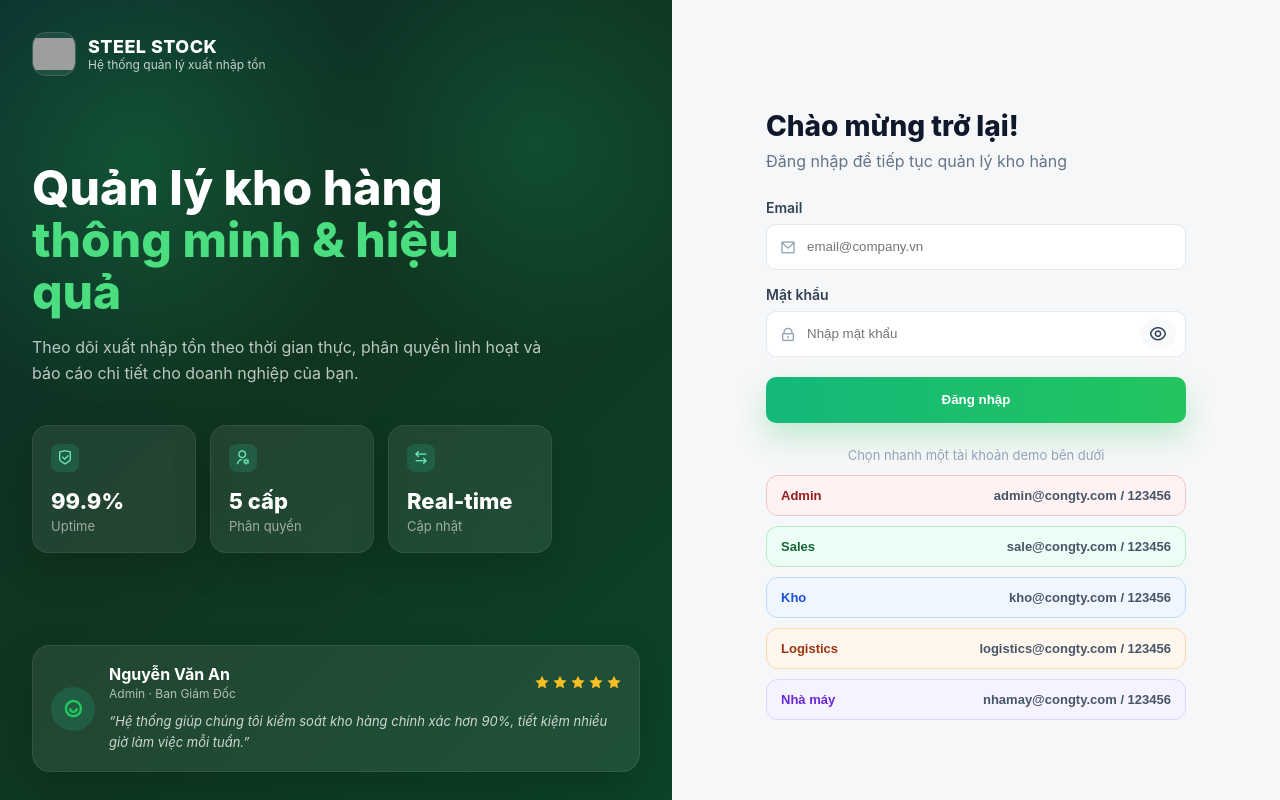
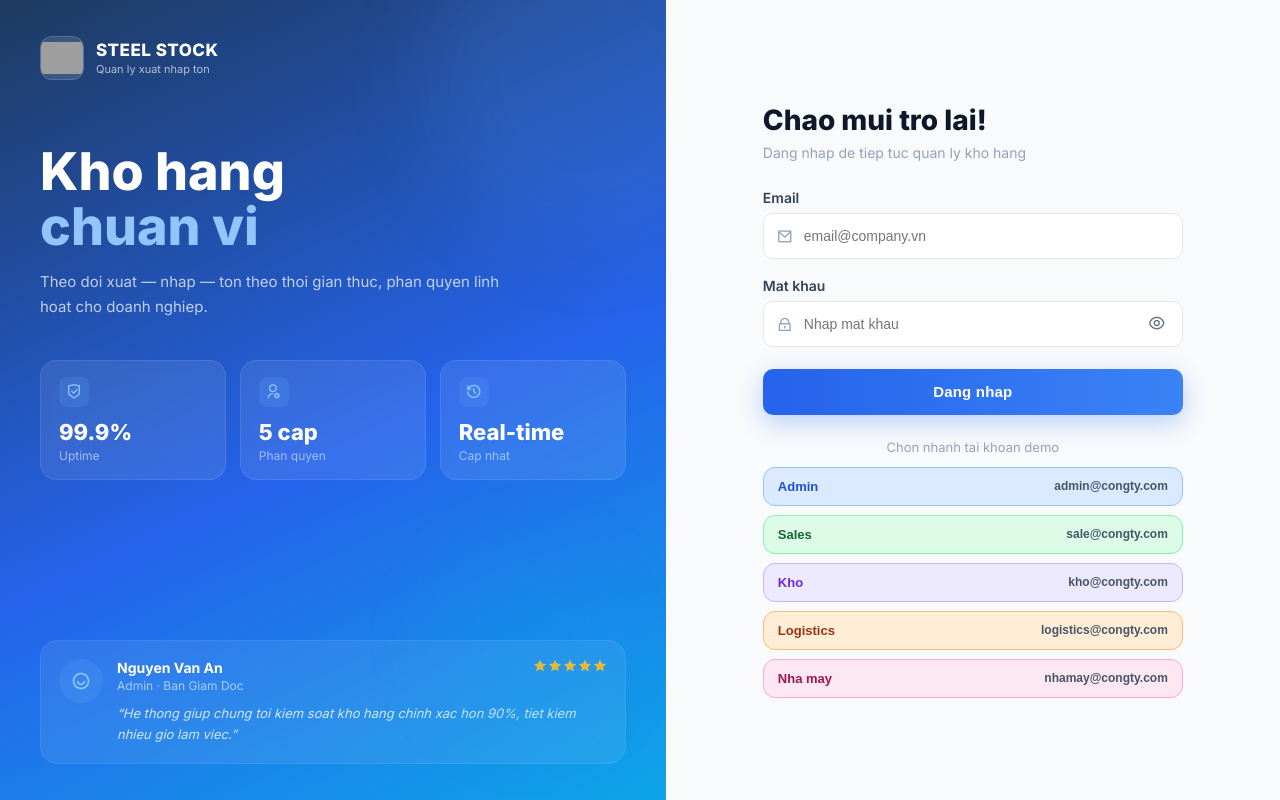
Before and after one commit to uminoye/quan-ly-xuat-nhap-ton, a React app in the folder frontend/: page /login in a window 1280 px wide. Built offline with nearby package versions, Linux system fonts and the light colour scheme; grey boxes are pictures that could not be loaded; the HTML template or start-up script is replaced by a standard one.

Commit message:
ui: redesign login page with blue theme, responsive mobile + laptop
Co-authored-by: Cursor <cursoragent@cursor.com>

```diff
--- a/frontend/src/pages/LoginPage.jsx
+++ b/frontend/src/pages/LoginPage.jsx
@@ -4,277 +4,349 @@ import 'remixicon/fonts/remixicon.css';
 import api from '../services/api';
 
 const demoAccounts = [
-  { email: 'admin@congty.com', password: '123456', role: 'Admin', accent: '#fef2f2', border: '#f5c2c7', text: '#991b1b' },
-  { email: 'sale@congty.com', password: '123456', role: 'Sales', accent: '#ecfdf5', border: '#b7ebc6', text: '#166534' },
-  { email: 'kho@congty.com', password: '123456', role: 'Kho', accent: '#eff6ff', border: '#bfdbfe', text: '#1d4ed8' },
-  { email: 'logistics@congty.com', password: '123456', role: 'Logistics', accent: '#fff7ed', border: '#fed7aa', text: '#9a3412' },
-  { email: 'nhamay@congty.com', password: '123456', role: 'Nhà máy', accent: '#f5f3ff', border: '#ddd6fe', text: '#6d28d9' },
+  { email: 'admin@congty.com', password: '123456', role: 'Admin',     accent: '#dbeafe', border: '#93c5fd', text: '#1d4ed8' },
+  { email: 'sale@congty.com',  password: '123456', role: 'Sales',    accent: '#dcfce7', border: '#86efac', text: '#166534' },
+  { email: 'kho@congty.com',   password: '123456', role: 'Kho',       accent: '#ede9fe', border: '#c4b5fd', text: '#6d28d9' },
+  { email: 'logistics@congty.com', password: '123456', role: 'Logistics', accent: '#ffedd5', border: '#fdba74', text: '#9a3412' },
+  { email: 'nhamay@congty.com',password: '123456', role: 'Nha may',  accent: '#fce7f3', border: '#f9a8d4', text: '#9d174d' },
 ];
-// ĐỔI AVT THEO LINK URL
-const logoSrc = 'https://cdn.haitrieu.com/wp-content/uploads/2023/03/Logo-Truong-Cao-dang-nghe-Cong-nghe-cao-Dong-An.png';
+
+const logoSrc = 'https://cdn.haitrieu.com/wp-content/uploads/2023/03/Logo-Truong-Cao-dang-nghe-Cong-nghiep-Cao-Dong-An.png';
 
 export default function LoginPage() {
-  const [email, setEmail] = useState('');
+  const [email, setEmail]     = useState('');
   const [password, setPassword] = useState('');
   const [showPassword, setShowPassword] = useState(false);
-  const [logoError, setLogoError] = useState(false);
+  const [logoError, setLogoError]       = useState(false);
   const navigate = useNavigate();
 
   const handleLogin = async (e) => {
     e.preventDefault();
     try {
-      const response = await api.post('/auth/login', { email, password });
-
-      localStorage.setItem('accessToken', response.data.accessToken);
-      localStorage.setItem('user', JSON.stringify(response.data.user));
-
+      const res = await api.post('/auth/login', { email, password });
+      localStorage.setItem('accessToken', res.data.accessToken);
+      localStorage.setItem('user', JSON.stringify(res.data.user));
       navigate('/');
-    } catch (error) {
-      alert(error.response?.data?.message || 'Lỗi đăng nhập');
+    } catch (err) {
+      alert(err.response?.data?.message || 'Lỗi đăng nhập');
     }
   };
 
-  const handleDemoAccountClick = (account) => {
-    setEmail(account.email);
-    setPassword(account.password);
-  };
-
-  const showLogoFallback = logoError || !logoSrc;
-
   return (
-    <div
-      style={{
-        position: 'fixed',
-        inset: 0,
-        width: '100vw',
-        height: '100dvh',
-        display: 'grid',
-        gridTemplateColumns: '1.05fr 0.95fr',
-        background: '#f6f7f8',
-        fontFamily: 'Inter, system-ui, sans-serif',
-        overflow: 'hidden',
-      }}
-    >
-      <section
-        style={{
-          position: 'relative',
-          overflow: 'hidden',
-          padding: '32px 32px 28px',
-          color: 'white',
-          minHeight: 0,
-          background:
-            'radial-gradient(circle at 20% 20%, rgba(34,197,94,0.22), transparent 30%), radial-gradient(circle at 80% 18%, rgba(16,185,129,0.18), transparent 25%), linear-gradient(135deg, #0b2f2f 0%, #10351f 45%, #0b4428 100%)',
-        }}
-      >
-        <div style={{ position: 'relative', zIndex: 1, height: '100%', display: 'flex', flexDirection: 'column' }}>
-          <div style={{ display: 'flex', alignItems: 'center', gap: 12 }}>
-            <div
-              style={{
-                width: 44,
-                height: 44,
-                borderRadius: 14,
-                background: 'rgba(255,255,255,0.08)',
-                border: '1px solid rgba(255,255,255,0.12)',
-                display: 'grid',
-                placeItems: 'center',
-                overflow: 'hidden',
-                flexShrink: 0,
-              }}
-            >
-              {!showLogoFallback ? (
-                <img
-                  src={logoSrc}
-                  alt="Logo đăng nhập"
-                  style={{ width: '100%', height: '100%', objectFit: 'contain', display: 'block' }}
-                  onError={() => setLogoError(true)}
-                />
-              ) : null}
-              <span
-                data-logo-fallback
-                style={{
-                  display: showLogoFallback ? 'grid' : 'none',
-                  placeItems: 'center',
-                  width: '100%',
-                  height: '100%',
-                  color: 'white',
-                  fontWeight: 800,
-                  fontSize: 12,
-                  letterSpacing: 0.8,
-                  background: 'linear-gradient(135deg, rgba(20,184,122,0.75), rgba(34,197,94,0.75))',
-                }}
-              >
-                SS
-              </span>
+    <>
+      <style>{`
+        @import url('https://fonts.googleapis.com/css2?family=Inter:wght@400;600;700;800&display=swap');
+        @media (max-width: 768px) {
+          .login-root { flex-direction: column !important; }
+          .login-left  { display: none !important; }
+          .login-right { flex: 1 1 100% !important; padding: 24px 20px !important; }
+          .login-form-wrap { max-width: 100% !important; }
+        }
+        @media (max-width: 480px) {
+          .login-right { padding: 20px 16px !important; }
+          .login-hero-title { font-size: 38px !important; }
+        }
+      `}</style>
+    <div style={styles.root} className="login-root">
+      {/* ── LEFT PANEL ── */}
+      <aside style={styles.leftPanel} className="login-left">
+        {/* Logo */}
+        <div style={styles.logoRow}>
+          <div style={styles.logoIcon}>
+            {!logoError && logoSrc ? (
+              <img src={logoSrc} alt="logo" style={styles.logoImg} onError={() => setLogoError(true)} />
+            ) : (
+              <span style={styles.logoFallback}>SS</span>
+            )}
           </div>
           <div>
-              <div style={{ fontSize: 18, fontWeight: 800, letterSpacing: 0.5 }}>STEEL STOCK</div>
-              <div style={{ fontSize: 12, opacity: 0.75 }}>Hệ thống quản lý xuất nhập tồn</div>
+            <div style={styles.logoTitle}>STEEL STOCK</div>
+            <div style={styles.logoSub}>Quan ly xuat nhap ton</div>
           </div>
         </div>
 
-          <div style={{ marginTop: 86, maxWidth: 520 }}>
-            <h1 style={{ margin: 0, fontSize: 48, lineHeight: 1.08, fontWeight: 800 }}>
-              Quản lý kho hàng
-              <span style={{ display: 'block', color: '#4ade80' }}>thông minh &amp; hiệu quả</span>
+        {/* Hero text */}
+        <div style={styles.hero}>
+          <h1 style={styles.heroTitle} className="login-hero-title">
+            Kho hang
+            <span style={styles.heroAccent}> chuan vi</span>
           </h1>
-            <p style={{ marginTop: 18, maxWidth: 520, fontSize: 16, lineHeight: 1.6, color: 'rgba(255,255,255,0.72)' }}>
-              Theo dõi xuất nhập tồn theo thời gian thực, phân quyền linh hoạt và báo cáo chi tiết cho doanh nghiệp của bạn.
+          <p style={styles.heroDesc}>
+            Theo doi xuat &mdash; nhap &mdash; ton theo thoi gian thuc, phan quyen linh hoat cho doanh nghiep.
           </p>
+        </div>
 
-            <div style={{ display: 'grid', gridTemplateColumns: 'repeat(3, minmax(0, 1fr))', gap: 14, marginTop: 38 }}>
+        {/* Stats */}
+        <div style={styles.statsGrid}>
           {[
-                { title: '99.9%', sub: 'Uptime', icon: 'ri-shield-check-line' },
-                { title: '5 cấp', sub: 'Phân quyền', icon: 'ri-user-settings-line' },
-                { title: 'Real-time', sub: 'Cập nhật', icon: 'ri-arrow-left-right-line' },
-              ].map((item) => (
-                <div key={item.title} style={{ background: 'rgba(255,255,255,0.08)', border: '1px solid rgba(255,255,255,0.08)', borderRadius: 16, padding: 18, boxShadow: '0 16px 40px rgba(0,0,0,0.16)', backdropFilter: 'blur(10px)' }}>
-                  <div style={{ width: 28, height: 28, borderRadius: 8, background: 'rgba(32,201,151,0.18)', display: 'grid', placeItems: 'center', color: '#6ee7b7', marginBottom: 16, fontSize: 16 }}>
-                    <i className={item.icon} />
-                  </div>
-                  <div style={{ fontSize: 22, fontWeight: 800 }}>{item.title}</div>
-                  <div style={{ marginTop: 4, fontSize: 13, color: 'rgba(255,255,255,0.56)' }}>{item.sub}</div>
+            { icon: 'ri-shield-check-line', val: '99.9%', lbl: 'Uptime' },
+            { icon: 'ri-user-settings-line', val: '5 cap', lbl: 'Phan quyen' },
+            { icon: 'ri-history-line',      val: 'Real-time', lbl: 'Cap nhat' },
+          ].map(s => (
+            <div key={s.val} style={styles.statCard}>
+              <div style={styles.statIcon}><i className={s.icon} /></div>
+              <div style={styles.statVal}>{s.val}</div>
+              <div style={styles.statLbl}>{s.lbl}</div>
             </div>
           ))}
         </div>
+
+        {/* Testimonial */}
+        <div style={styles.testimonial}>
+          <div style={styles.testiAvatar}><i className="ri-user-smile-line" style={{ fontSize: 20 }} /></div>
+          <div style={styles.testiBody}>
+            <div style={styles.testiHeader}>
+              <div>
+                <div style={styles.testiName}>Nguyen Van An</div>
+                <div style={styles.testiRole}>Admin &middot; Ban Giam Doc</div>
               </div>
-
-          <div style={{ marginTop: 'auto', background: 'rgba(255,255,255,0.08)', border: '1px solid rgba(255,255,255,0.08)', borderRadius: 18, padding: 18, display: 'flex', alignItems: 'center', gap: 14, boxShadow: '0 18px 40px rgba(0,0,0,0.18)' }}>
-            <div style={{ width: 44, height: 44, borderRadius: '999px', background: 'rgba(32,201,151,0.18)', display: 'grid', placeItems: 'center', color: '#22c55e', fontWeight: 800 }}>
-              <i className="ri-user-smile-line" style={{ fontSize: 20 }} />
-            </div>
-            <div style={{ flex: 1 }}>
-              <div style={{ display: 'flex', justifyContent: 'space-between', alignItems: 'center', gap: 12 }}>
-                <div>
-                  <div style={{ fontWeight: 700 }}>Nguyễn Văn An</div>
-                  <div style={{ marginTop: 2, fontSize: 12, color: 'rgba(255,255,255,0.65)' }}>Admin · Ban Giám Đốc</div>
-                </div>
-                <div style={{ display: 'flex', alignItems: 'center', gap: 4, color: '#fbbf24', fontSize: 14 }}>
-                  <i className="ri-star-fill" />
-                  <i className="ri-star-fill" />
-                  <i className="ri-star-fill" />
-                  <i className="ri-star-fill" />
-                  <i className="ri-star-fill" />
+              <div style={styles.testiStars}>
+                {[...Array(5)].map((_, i) => <i key={i} className="ri-star-fill" />)}
               </div>
             </div>
-              <div style={{ marginTop: 10, fontSize: 13, lineHeight: 1.6, color: 'rgba(255,255,255,0.78)', fontStyle: 'italic' }}>
-                “Hệ thống giúp chúng tôi kiểm soát kho hàng chính xác hơn 90%, tiết kiệm nhiều giờ làm việc mỗi tuần.”
+            <div style={styles.testiQuote}>
+              &ldquo;He thong giup chung toi kiem soat kho hang chinh xac hon 90%, tiet kiem nhieu gio lam viec.&rdquo;
             </div>
           </div>
         </div>
-        </div>
-      </section>
 
-      <section style={{ display: 'flex', alignItems: 'center', justifyContent: 'center', padding: '24px', minHeight: 0, overflowY: 'auto' }}>
-        <div style={{ width: 'min(100%, 420px)' }}>
+        {/* Decorative circles */}
+        <div style={styles.deco1} />
+        <div style={styles.deco2} />
+      </aside>
 
+      {/* ── RIGHT PANEL ── */}
+      <main style={styles.rightPanel} className="login-right">
+        <div style={styles.formWrap} className="login-form-wrap">
 
-          <div style={{ marginTop: 28 }}>
-            <h2 style={{ margin: 0, fontSize: 28, fontWeight: 800, color: '#0f172a' }}>Chào mừng trở lại!</h2>
-            <p style={{ marginTop: 8, marginBottom: 0, color: '#64748b' }}>Đăng nhập để tiếp tục quản lý kho hàng</p>
+          <div style={styles.formHeader}>
+            <h2 style={styles.formTitle}>Chao mui tro lai!</h2>
+            <p style={styles.formSub}>Dang nhap de tiep tuc quan ly kho hang</p>
           </div>
 
-
-          <form onSubmit={handleLogin} style={{ marginTop: 28, display: 'flex', flexDirection: 'column', gap: 16 }}>
+          <form onSubmit={handleLogin} style={styles.form}>
+            {/* Email */}
             <div>
-              <label style={{ display: 'block', marginBottom: 8, fontSize: 14, fontWeight: 600, color: '#334155' }}>Email</label>
-              <div style={{ position: 'relative' }}>
-                <i className="ri-mail-line" style={{ position: 'absolute', left: 14, top: '50%', transform: 'translateY(-50%)', color: '#94a3b8', fontSize: 16 }} />
+              <label style={styles.label}>Email</label>
+              <div style={styles.inputWrap}>
+                <i className="ri-mail-line" style={styles.inputIcon} />
                 <input
                   type="email"
                   value={email}
-                  onChange={(e) => setEmail(e.target.value)}
+                  onChange={e => setEmail(e.target.value)}
                   placeholder="email@company.vn"
                   required
-                  style={{ width: '100%', height: 46, padding: '0 14px 0 40px', borderRadius: 10, border: '1px solid #e2e8f0', outline: 'none', boxSizing: 'border-box', background: 'white', color: '#0f172a' }}
+                  style={styles.input}
                 />
               </div>
             </div>
 
+            {/* Password */}
             <div>
-              <label style={{ display: 'block', marginBottom: 8, fontSize: 14, fontWeight: 600, color: '#334155' }}>Mật khẩu</label>
-              <div style={{ position: 'relative' }}>
-                <i className="ri-lock-line" style={{ position: 'absolute', left: 14, top: '50%', transform: 'translateY(-50%)', color: '#94a3b8', fontSize: 16 }} />
+              <label style={styles.label}>Mat khau</label>
+              <div style={styles.inputWrap}>
+                <i className="ri-lock-line" style={styles.inputIcon} />
                 <input
                   type={showPassword ? 'text' : 'password'}
                   value={password}
-                  onChange={(e) => setPassword(e.target.value)}
-                  placeholder="Nhập mật khẩu"
+                  onChange={e => setPassword(e.target.value)}
+                  placeholder="Nhap mat khau"
                   required
-                  style={{ width: '100%', height: 46, padding: '0 92px 0 40px', borderRadius: 10, border: '1px solid #e2e8f0', outline: 'none', boxSizing: 'border-box', background: 'white', color: '#0f172a' }}
+                  style={styles.input}
                 />
-                <button
-                  type="button"
-                  onClick={() => setShowPassword((prev) => !prev)}
-                  aria-label={showPassword ? 'Ẩn mật khẩu' : 'Hiển thị mật khẩu'}
-                  style={{
-                    position: 'absolute',
-                    right: 10,
-                    top: '50%',
-                    transform: 'translateY(-50%)',
-                    border: 'none',
-                    background: '#f8fafc',
-                    color: '#334155',
-                    width: 36,
-                    height: 30,
-                    borderRadius: 999,
-                    cursor: 'pointer',
-                    display: 'grid',
-                    placeItems: 'center',
-                  }}
-                >
-                  <i className={showPassword ? 'ri-eye-off-line' : 'ri-eye-line'} style={{ fontSize: 18, lineHeight: 1 }} />
+                <button type="button" onClick={() => setShowPassword(p => !p)} style={styles.eyeBtn} aria-label="Toggle">
+                  <i className={showPassword ? 'ri-eye-off-line' : 'ri-eye-line'} style={{ fontSize: 17 }} />
                 </button>
               </div>
             </div>
 
-            <button
-              type="submit"
-              style={{
-                height: 46,
-                marginTop: 4,
-                border: 'none',
-                borderRadius: 10,
-                background: 'linear-gradient(90deg, #14b87a 0%, #22c55e 100%)',
-                color: 'white',
-                fontWeight: 700,
-                cursor: 'pointer',
-                boxShadow: '0 14px 28px rgba(34,197,94,0.25)',
-              }}
-            >
-              Đăng nhập
+            <button type="submit" style={styles.submitBtn}>
+              Dang nhap
             </button>
           </form>
 
-          <div style={{ marginTop: 24, textAlign: 'center', color: '#94a3b8', fontSize: 13 }}>Chọn nhanh một tài khoản demo bên dưới</div>
+          <div style={styles.demoLabel}>Chon nhanh tai khoan demo</div>
 
-          <div style={{ marginTop: 12, display: 'flex', flexDirection: 'column', gap: 10 }}>
-            {demoAccounts.map((item) => (
-              <button
-                key={item.email}
-                type="button"
-                onClick={() => handleDemoAccountClick(item)}
-                style={{
-                  display: 'flex',
-                  justifyContent: 'space-between',
-                  alignItems: 'center',
-                  gap: 12,
-                  width: '100%',
-                  borderRadius: 12,
-                  border: `1px solid ${item.border}`,
-                  background: item.accent,
-                  padding: '12px 14px',
-                  fontSize: 13,
-                  cursor: 'pointer',
-                  textAlign: 'left',
-                }}
-              >
-                <span style={{ color: item.text, fontWeight: 700 }}>{item.role}</span>
-                <span style={{ color: '#475569', fontWeight: 600 }}>{item.email} / 123456</span>
+          <div style={styles.demoList}>
+            {demoAccounts.map(a => (
+              <button key={a.email} type="button" onClick={() => { setEmail(a.email); setPassword(a.password); }} style={{ ...styles.demoBtn, background: a.accent, borderColor: a.border }}>
+                <span style={{ color: a.text, fontWeight: 700 }}>{a.role}</span>
+                <span style={styles.demoEmail}>{a.email}</span>
               </button>
             ))}
           </div>
         </div>
-      </section>
+      </main>
     </div>
+    </>
   );
 }
+
+// ─── Responsive styles ───────────────────────────────────────────
+const C = {
+  blue:     '#2563eb',
+  blueMid:  '#3b82f6',
+  blueSoft: '#eff6ff',
+  blueBorder: '#bfdbfe',
+  white:    '#ffffff',
+  bg:       '#f8fafc',
+  text:     '#0f172a',
+  muted:    '#94a3b8',
+  border:   '#e2e8f0',
+};
+
+const styles = {
+  root: {
+    display: 'flex',
+    minHeight: '100vh',
+    fontFamily: 'Inter, system-ui, sans-serif',
+  },
+
+  // ── Left ──
+  leftPanel: {
+    position: 'relative',
+    overflow: 'hidden',
+    flex: '1 1 52%',
+    background: `linear-gradient(155deg, #1e3a5f 0%, ${C.blue} 55%, #0ea5e9 100%)`,
+    color: C.white,
+    display: 'flex',
+    flexDirection: 'column',
+    padding: '36px 40px',
+    gap: 0,
+  },
+  logoRow: {
+    display: 'flex', alignItems: 'center', gap: 12,
+  },
+  logoIcon: {
+    width: 44, height: 44, borderRadius: 12,
+    background: 'rgba(255,255,255,0.12)',
+    border: '1px solid rgba(255,255,255,0.15)',
+    display: 'grid', placeItems: 'center',
+    overflow: 'hidden', flexShrink: 0,
+  },
+  logoImg:  { width: '100%', height: '100%', objectFit: 'contain', display: 'block' },
+  logoFallback: {
+    fontSize: 12, fontWeight: 800, letterSpacing: 1,
+    color: '#93c5fd', display: 'grid', placeItems: 'center',
+    width: '100%', height: '100%',
+  },
+  logoTitle: { fontSize: 17, fontWeight: 800, letterSpacing: 0.5 },
+  logoSub:  { fontSize: 11, opacity: 0.65, marginTop: 2 },
+  hero: { marginTop: 64, maxWidth: 480 },
+  heroTitle: {
+    margin: 0, fontSize: 52, lineHeight: 1.06, fontWeight: 800,
+    color: C.white,
+  },
+  heroAccent: { display: 'block', color: '#93c5fd' },
+  heroDesc: {
+    margin: '16px 0 0', fontSize: 15, lineHeight: 1.65,
+    color: 'rgba(255,255,255,0.72)',
+  },
+  statsGrid: {
+    display: 'grid', gridTemplateColumns: 'repeat(3, 1fr)',
+    gap: 14, marginTop: 40,
+  },
+  statCard: {
+    background: 'rgba(255,255,255,0.09)',
+    border: '1px solid rgba(255,255,255,0.09)',
+    borderRadius: 16, padding: '16px 18px',
+    backdropFilter: 'blur(10px)',
+  },
+  statIcon: {
+    width: 30, height: 30, borderRadius: 8,
+    background: 'rgba(96,165,250,0.2)',
+    display: 'grid', placeItems: 'center',
+    color: '#93c5fd', fontSize: 16, marginBottom: 12,
+  },
+  statVal: { fontSize: 22, fontWeight: 800 },
+  statLbl: { fontSize: 12, color: 'rgba(255,255,255,0.55)', marginTop: 3 },
+  testimonial: {
+    marginTop: 'auto',
+    background: 'rgba(255,255,255,0.08)',
+    border: '1px solid rgba(255,255,255,0.08)',
+    borderRadius: 18, padding: 18,
+    display: 'flex', gap: 14, alignItems: 'flex-start',
+    backdropFilter: 'blur(10px)',
+  },
+  testiAvatar: {
+    width: 44, height: 44, borderRadius: '50%',
+    background: 'rgba(96,165,250,0.2)',
+    display: 'grid', placeItems: 'center',
+    color: '#93c5fd', flexShrink: 0,
+  },
+  testiBody: { flex: 1 },
+  testiHeader: { display: 'flex', justifyContent: 'space-between', alignItems: 'flex-start', gap: 10 },
+  testiName: { fontWeight: 700, fontSize: 14 },
+  testiRole: { fontSize: 12, color: 'rgba(255,255,255,0.6)', marginTop: 2 },
+  testiStars: { display: 'flex', gap: 2, color: '#fbbf24', fontSize: 13 },
+  testiQuote: { marginTop: 10, fontSize: 13, lineHeight: 1.6, color: 'rgba(255,255,255,0.78)', fontStyle: 'italic' },
+
+  // Decorative blobs
+  deco1: {
+    position: 'absolute', width: 320, height: 320,
+    borderRadius: '50%', background: 'rgba(96,165,250,0.12)',
+    top: -80, right: -80,
+    filter: 'blur(40px)',
+  },
+  deco2: {
+    position: 'absolute', width: 200, height: 200,
+    borderRadius: '50%', background: 'rgba(14,165,233,0.12)',
+    bottom: 60, right: 40,
+    filter: 'blur(30px)',
+  },
+
+  // ── Right ──
+  rightPanel: {
+    flex: '1 1 48%',
+    display: 'flex', alignItems: 'center', justifyContent: 'center',
+    padding: '32px 24px',
+    background: C.bg,
+    overflowY: 'auto',
+  },
+  formWrap: { width: '100%', maxWidth: 420 },
+  formHeader: { marginBottom: 28 },
+  formTitle: { margin: 0, fontSize: 28, fontWeight: 800, color: C.text },
+  formSub: { margin: '7px 0 0', color: C.muted, fontSize: 14 },
+  form: { display: 'flex', flexDirection: 'column', gap: 18 },
+  label: { display: 'block', marginBottom: 7, fontSize: 14, fontWeight: 600, color: '#334155' },
+  inputWrap: { position: 'relative' },
+  inputIcon: {
+    position: 'absolute', left: 14, top: '50%', transform: 'translateY(-50%)',
+    color: C.muted, fontSize: 16, pointerEvents: 'none',
+  },
+  input: {
+    width: '100%', height: 46, padding: '0 46px 0 40px',
+    borderRadius: 10, border: `1.5px solid ${C.border}`,
+    outline: 'none', background: C.white, color: C.text,
+    fontSize: 14, boxSizing: 'border-box',
+    transition: 'border-color 200ms',
+  },
+  eyeBtn: {
+    position: 'absolute', right: 10, top: '50%', transform: 'translateY(-50%)',
+    border: 'none', background: 'transparent', color: '#64748b',
+    width: 32, height: 32, borderRadius: 8,
+    display: 'grid', placeItems: 'center', cursor: 'pointer',
+  },
+  submitBtn: {
+    height: 46, marginTop: 4, border: 'none', borderRadius: 10,
+    background: `linear-gradient(90deg, ${C.blue} 0%, ${C.blueMid} 100%)`,
+    color: C.white, fontWeight: 700, fontSize: 15,
+    cursor: 'pointer', letterSpacing: 0.2,
+    boxShadow: `0 8px 24px rgba(37,99,235,0.28)`,
+    transition: 'transform 150ms, box-shadow 150ms',
+  },
+  demoLabel: {
+    marginTop: 24, textAlign: 'center',
+    color: C.muted, fontSize: 13,
+  },
+  demoList: {
+    marginTop: 12, display: 'flex', flexDirection: 'column', gap: 9,
+  },
+  demoBtn: {
+    display: 'flex', justifyContent: 'space-between', alignItems: 'center',
+    width: '100%', borderRadius: 12,
+    border: '1px solid', padding: '11px 14px',
+    fontSize: 13, cursor: 'pointer', textAlign: 'left',
+  },
+  demoEmail: { color: '#475569', fontWeight: 600, fontSize: 12 },
+};
```
Lines whose indentation alone changed are shown as unchanged.
